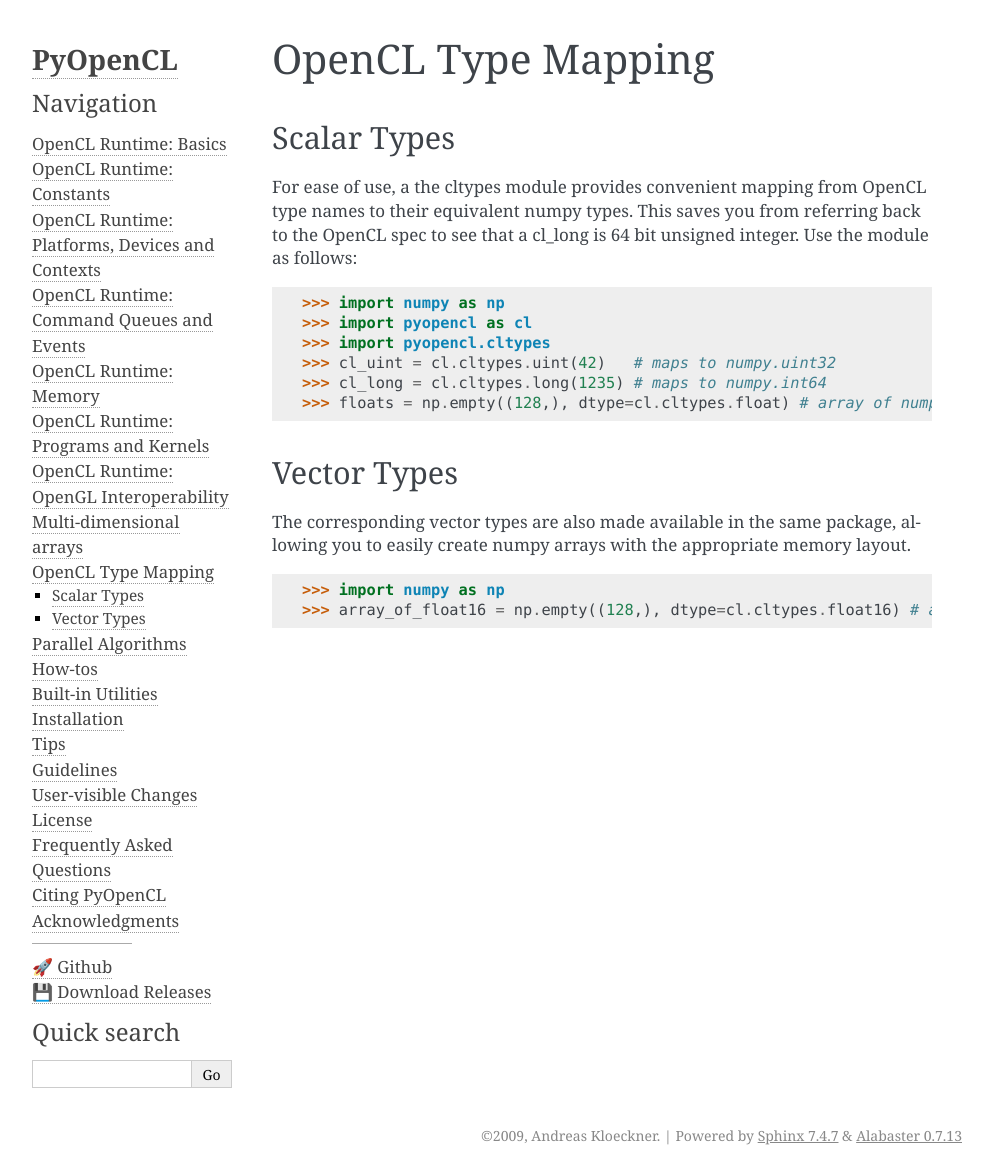
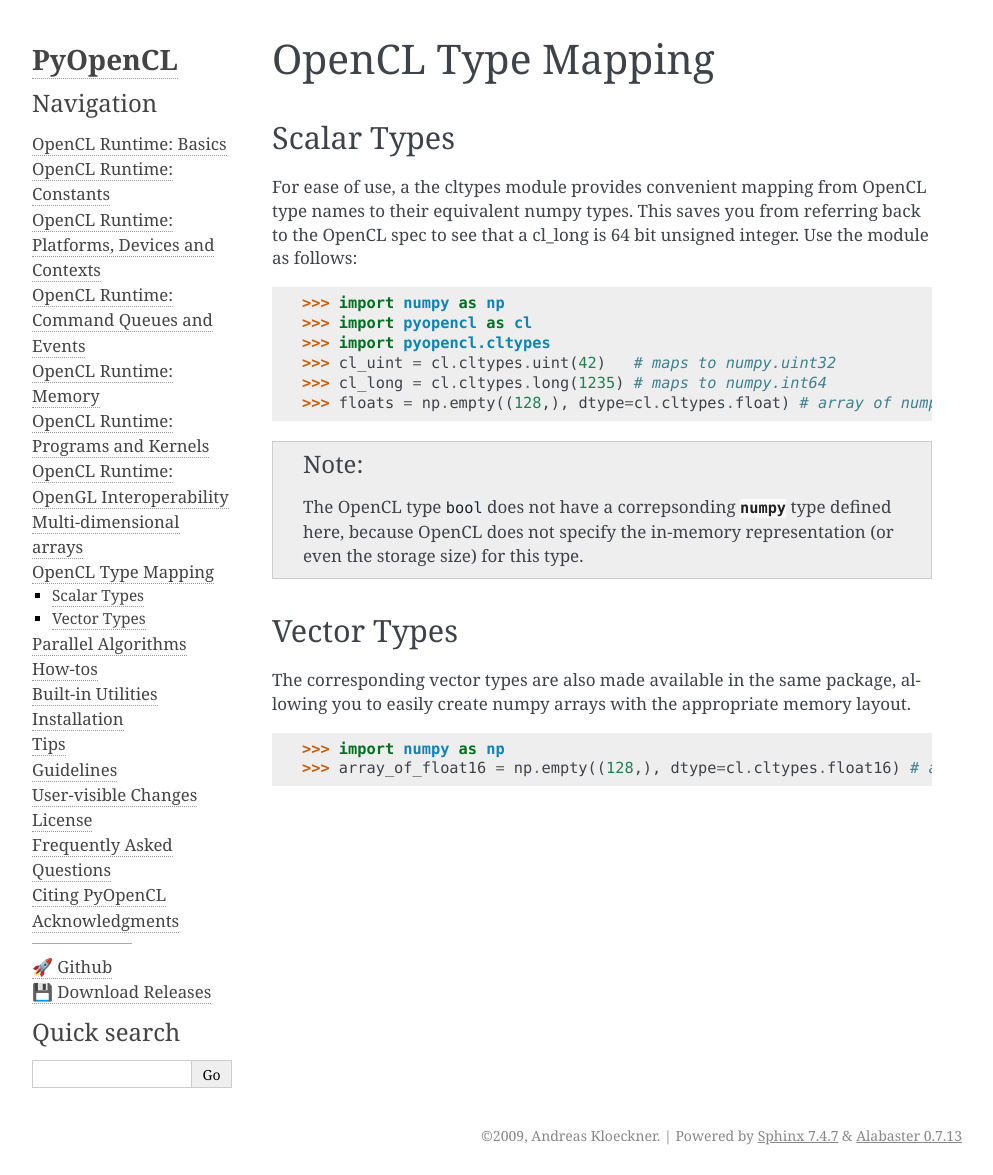
Before and after one commit to inducer/pyopencl, a Sphinx documentation site: the page built from doc/types.rst, in a window 1280 px wide. Shown: the whole page, without its empty margins (148-1141 px from the left). Built offline with Sphinx 7.4.7, drawn with Linux system fonts in a browser that asks for light colours.

Commit message:
Add comment in cltypes about absence of bool (gh-304)

```diff
--- a/doc/types.rst
+++ b/doc/types.rst
@@ -21,6 +21,11 @@ see that a cl_long is 64 bit unsigned integer. Use the module as follows:
     >>> cl_long = cl.cltypes.long(1235) # maps to numpy.int64
     >>> floats = np.empty((128,), dtype=cl.cltypes.float) # array of numpy.float32
 
+.. note::
+
+    The OpenCL type ``bool`` does not have a correpsonding :mod:`numpy` type defined here,
+    because OpenCL does not specify the in-memory representation (or even the storage
+    size) for this type.
 
 Vector Types
 ------------
```
